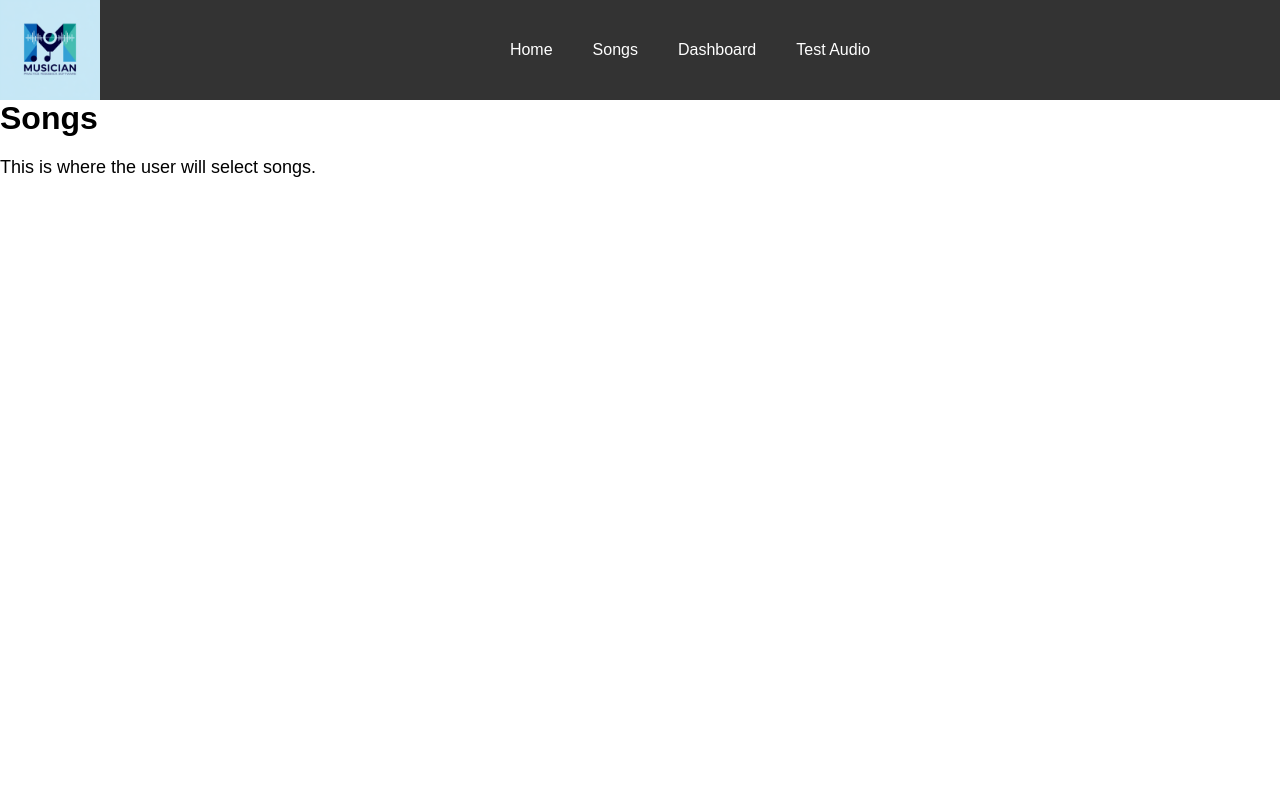
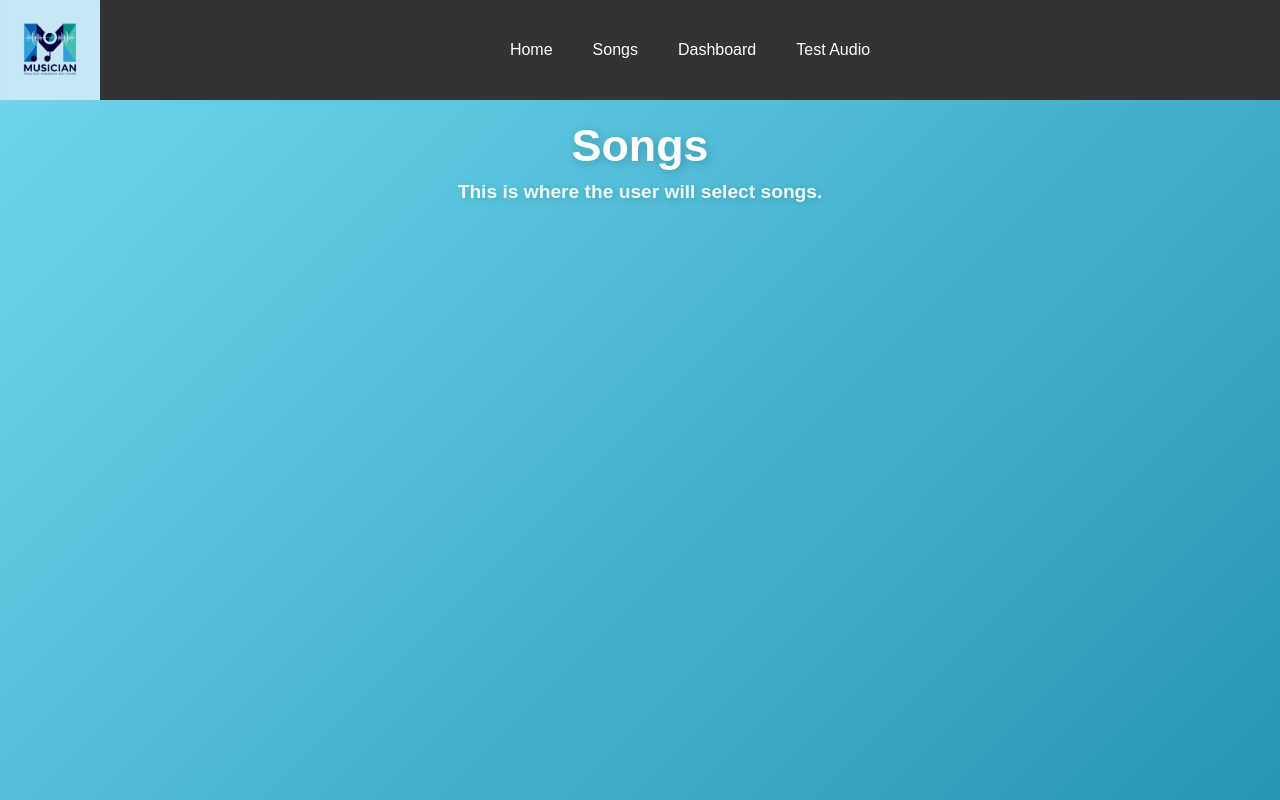
Before and after one commit to zanek116/musician-practice-feedback-software, a React (Vite) app in the folder musician-practice-feedback-software/: page /songs in a window 1280 px wide. Built offline with nearby package versions, Linux system fonts and the light colour scheme.

Commit message:
Fix songs.tsx

```diff
--- a/musician-practice-feedback-software/src/pages/Songs.tsx
+++ b/musician-practice-feedback-software/src/pages/Songs.tsx
@@ -1,10 +1,11 @@
 import React from 'react';
+import './Songs.css';
 
 const Songs = () => {
   return (
-    <div>
-      <h1>Songs</h1>
-      <p>This is where the user will select songs.</p>
+    <div className="songs-container">
+      <h1 className="songs-title">Songs</h1>
+      <p className="songs-description">This is where the user will select songs.</p>
     </div>
   );
 };
```
